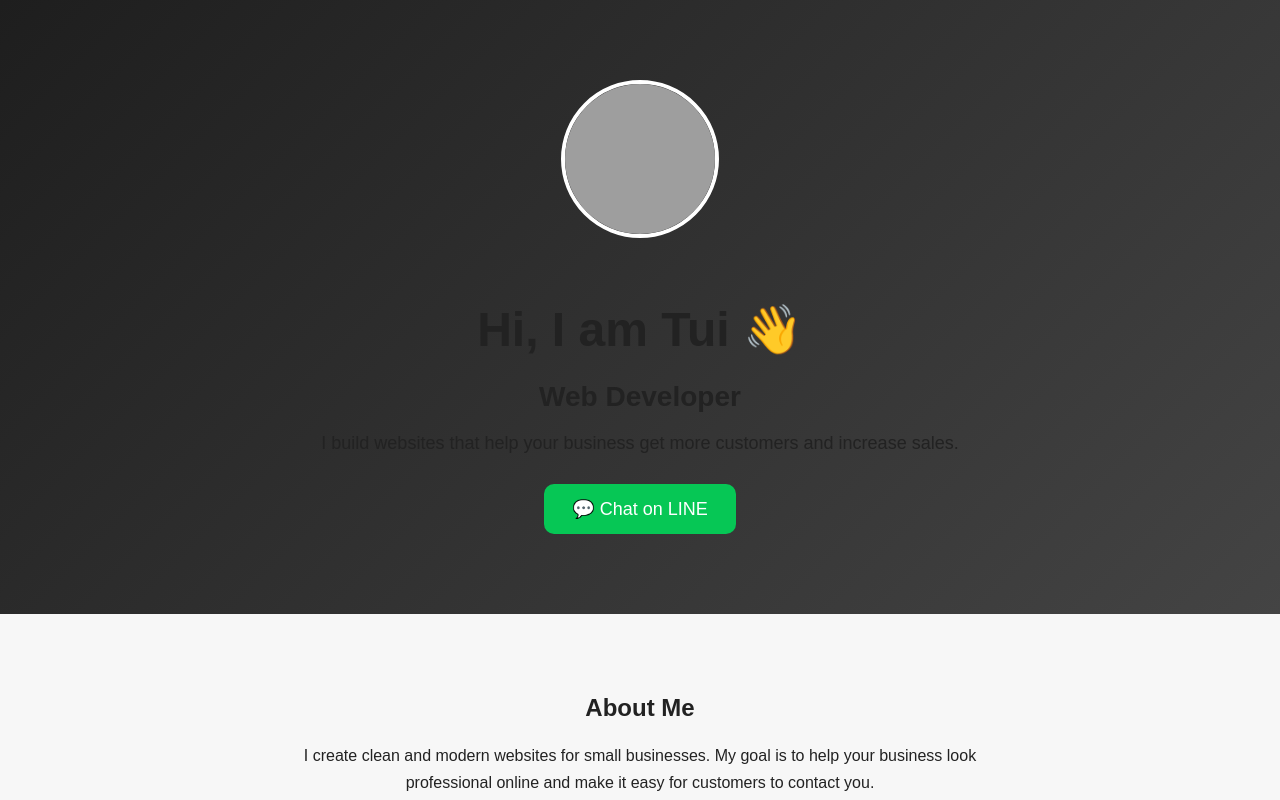
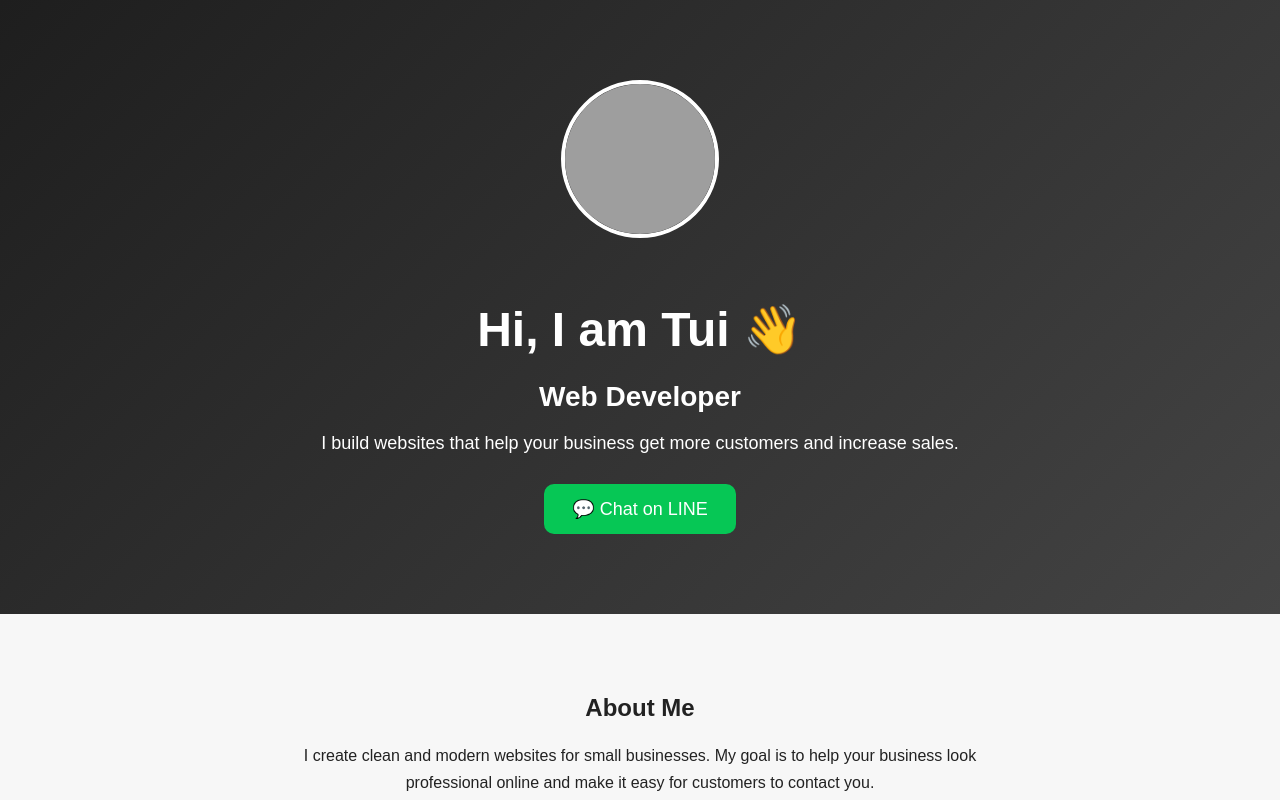
Before and after one commit to Tui-Satit/my-portfolio-site, a React (Create React App) app: page / in a window 1280 px wide. Shown: the top 800 px of the page. Built offline with nearby package versions, Linux system fonts and the light colour scheme; grey boxes are pictures that could not be loaded.

Commit message:
fix profile image path

```diff
--- a/src/App.js
+++ b/src/App.js
@@ -7,7 +7,7 @@ function App() {
       <section
         style={{
           background: "linear-gradient(135deg, #1e1e1e, #444)",
-          color: "Y",
+          color: "white",
           textAlign: "center",
           padding: "80px 20px"
         }}
```
